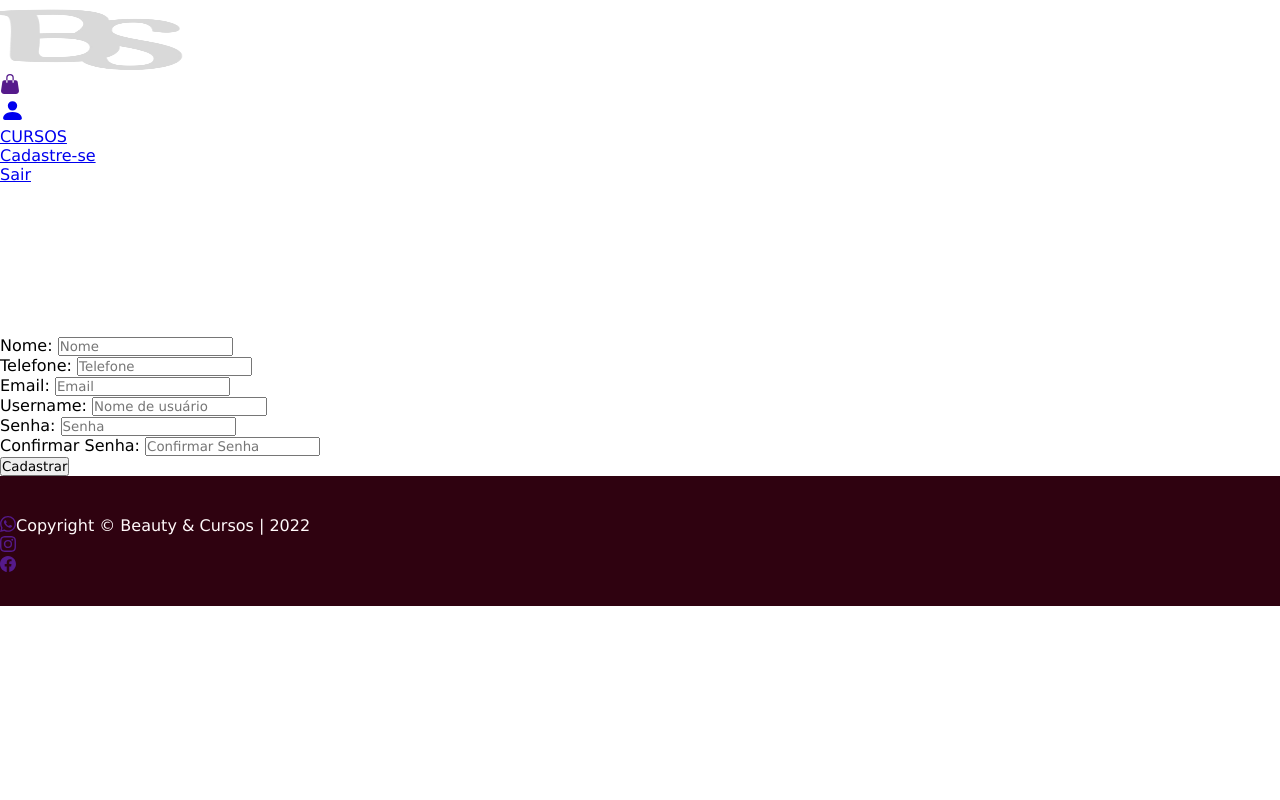
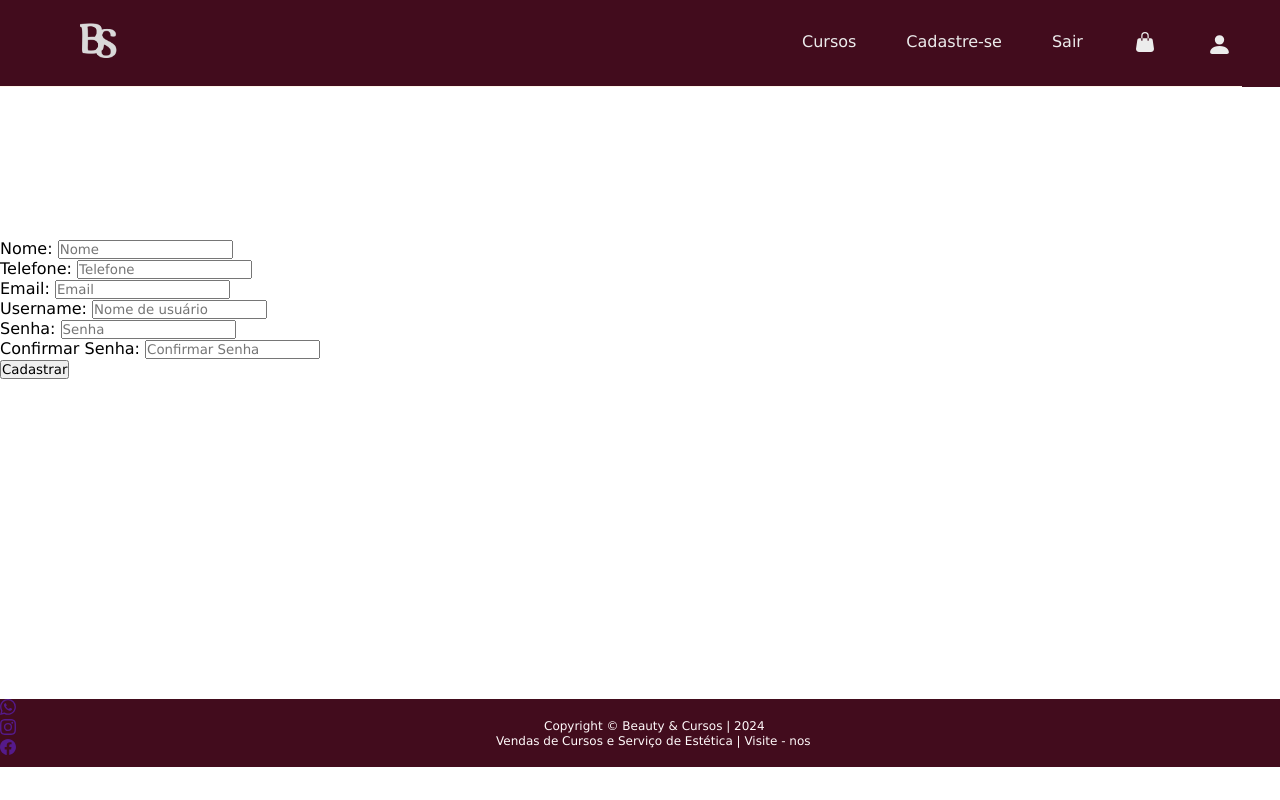
Before and after one commit to vangoncalves/BeautyStudio_django, a Django app: page /users/areacadastro/ in a window 1280 px wide. Run offline with Django 5.2, Linux system fonts and the light colour scheme.

Commit message:
css iniciado

```diff
--- a/BStudio/BStudios/static/css/home.css
+++ b/BStudio/BStudios/static/css/home.css
@@ -2,7 +2,7 @@
 @import url('https://fonts.googleapis.com/css2?family=Chivo+Mono:ital,wght@0,100..900;1,100..900&family=Dekko&family=Gruppo&display=swap');
 
 
-/* Css de todo o conteúdo do meio da pagina*/
+/* CSS de todo o conteúdo do meio da pagina*/
         main
         {
             background-color: #FFF9FA;
--- a/BStudio/BStudios/static/css/master.css
+++ b/BStudio/BStudios/static/css/master.css
@@ -1,5 +1,17 @@
 /*Este CSS ele altera somente o cabeçalho e o rodapé*/
+:root{
+    --vinhoprinci: #420c1d;
+    --vinho: #6f233f;
+    --vinhoclaro: #a0445d;
+    --marromleve: #cb5c64;
+    --vinhobb: #e490ba;
+    --vinhclaro: #eaa59f;
+    --brancovinho: #f4dadb;
+    --corhover: #eaa59f5b;
+    --fontwhite: #ececec;
 
+
+}
 * {
     margin: 0;
     padding: 0;
@@ -7,14 +19,128 @@
     font-family: Verdana, Geneva, Tahoma, sans-serif;
 }
 
+header {
+    display: flex;
+    background-color: var(--vinhoprinci);
+    width: 100%;
+    text-align: center;
+    margin-top:-1%;
+    height: 100px; /* Ajuste a altura conforme necessário */
+}
+.cabecalho {
+    display: flex;
+    justify-content: space-between;
+    padding: 15px 0 25px;
+    border-bottom: #FFF4E9 solid 1px;
+
+}
+.logo li a img{
+    margin-top: 1rem;
+    margin-left: 5rem;
+}
+.menu {
+    display: flex;
+    margin-top: 20px;
+}
+.menu li {
+    list-style: none;
+    margin-top: 10px;
+    gap: -10px;
+}
+.menu li a {
+    padding: 12px 10px;
+    text-align: center;
+    transition: background .3s;
+    margin-left: 2rem;
+    color: #ececec;
+    border-radius: 10px;
+    text-decoration: none;
+    margin-top: 155px;
+
+}
+
+.menu li a:hover {
+    background-color: #eaa59f5b;
+    border-radius: 10px;
+    color: #f4dadb;
+}
+
+.submenu {
+    display: flex;
+    flex-direction: column;
+    gap: 20px;
+}
+
+.submenu .acesso {
+    list-style: none;
+    padding: 0;
+}
+
+.submenu ul {
+    gap: 30px;
+    padding: 10px;
+    display: flex;
+    margin-top: 20px;
+    margin-left: 42rem;
+    list-style: none;
+
+}
+.submenu ul li {
+    position: relative;
+
+}
+
+.submenu ul li a {
+    display: inline-block;
+    padding: 10px;
+    transition: background .3s;
+    color: #ececec;
+    text-decoration: none;
+    border-radius: 10px;
+}
+
+.submenu li a:hover {
+    background-color: #eaa59f5b;
+    border-radius: 10px;
+    color: #f4dadb;
+}
+
+.submenu ul ul {
+    display: none;
+    position: absolute;
+    width: 150px;
+    left: 0;
+
+}
 
 
 
+.submenu ul ul li a {
+    display: block;
+}
+
 footer{
-    background-color: #2f0210;
-    text-align: center;
-    padding-top: 40px;
+    margin-top: 20rem;
+    width: 100%;
+    height: 68px;
+    flex-direction: column;
+    background-color: var(--vinhoprinci);
+    padding-top: 40px 40px;
     color: #FFF9FA;
-    padding-bottom: 30px;
     display:flex;
+
 }
+footer p{
+    font-size: 12px;
+    margin-top: -40px;
+    margin-left: 34rem;
+    justify-content: center;
+
+}
+.paranoia{
+    font-size: 12px;
+    margin-top: 1px;
+    margin-left: 31rem;
+    justify-content: center;
+
+}
--- a/BStudio/BStudios/templates/BStudios/master.html
+++ b/BStudio/BStudios/templates/BStudios/master.html
@@ -16,11 +16,18 @@
         <div class="cabecalho">
             <ul class="logo">
                 <li>
-                    <a href="">
-                        <img src="{% static 'img/logoc.png' %}" height="70" width="200" alt="Logo do Site beauty Studio">
+                    <a href="{% url 'index' %}">
+                        <img src="{% static 'img/logoc.png' %}" height="40" width="40" alt="Logo do Site beauty Studio">
                     </a>
                 </li>
             </ul>
+            <div class="submenu">
+                <ul class="acesso">
+                    <li><a href="{% url 'cursos' %}">Cursos</a></li>
+                    <li><a href="{% url 'areacadastro' %}">Cadastre-se</a></li>
+                    <li><a href="{% url 'logout' %}">Sair</a></li> <!--Precisa ser mudado para aparecer somente após o login-->
+                </ul>
+            </div>
             <ul class="menu">
               <li>
                 <a href="">
@@ -46,13 +53,6 @@
                   {% endif %}
               </li>
           </ul>
-            <div class="submenu">
-                <ul class="acesso">
-                    <li><a href="{% url 'cursos' %}">CURSOS</a></li>
-                    <li><a href="{% url 'areacadastro' %}">Cadastre-se</a></li>
-                    <li><a href="{% url 'logout' %}">Sair</a></li>
-                </ul>
-            </div>
         </div>
     </header>
     {% block content %}
@@ -60,17 +60,27 @@
     {% endblock %}
     <footer>
         <ul>
-            <li><a href=""><svg xmlns="http://www.w3.org/2000/svg" width="16" height="16" fill="currentColor" class="bi bi-whatsapp" viewBox="0 0 16 16">
+            <li>
+                <a href=""><svg xmlns="http://www.w3.org/2000/svg" width="16" height="16" fill="currentColor" class="bi bi-whatsapp" viewBox="0 0 16 16">
                     <path d="M13.601 2.326A7.85 7.85 0 0 0 7.994 0C3.627 0 .068 3.558.064 7.926c0 1.399.366 2.76 1.057 3.965L0 16l4.204-1.102a7.9 7.9 0 0 0 3.79.965h.004c4.368 0 7.926-3.558 7.93-7.93A7.9 7.9 0 0 0 13.6 2.326zM7.994 14.521a6.6 6.6 0 0 1-3.356-.92l-.24-.144-2.494.654.666-2.433-.156-.251a6.56 6.56 0 0 1-1.007-3.505c0-3.626 2.957-6.584 6.591-6.584a6.56 6.56 0 0 1 4.66 1.931 6.56 6.56 0 0 1 1.928 4.66c-.004 3.639-2.961 6.592-6.592 6.592m3.615-4.934c-.197-.099-1.17-.578-1.353-.646-.182-.065-.315-.099-.445.099-.133.197-.513.646-.627.775-.114.133-.232.148-.43.05-.197-.1-.836-.308-1.592-.985-.59-.525-.985-1.175-1.103-1.372-.114-.198-.011-.304.088-.403.087-.088.197-.232.296-.346.1-.114.133-.198.198-.33.065-.134.034-.248-.015-.347-.05-.099-.445-1.076-.612-1.47-.16-.389-.323-.335-.445-.34-.114-.007-.247-.007-.38-.007a.73.73 0 0 0-.529.247c-.182.198-.691.677-.691 1.654s.71 1.916.81 2.049c.098.133 1.394 2.132 3.383 2.992.47.205.84.326 1.129.418.475.152.904.129 1.246.08.38-.058 1.171-.48 1.338-.943.164-.464.164-.86.114-.943-.049-.084-.182-.133-.38-.232"/>
-              </svg></a></li>
-            <li><a href=""><svg xmlns="http://www.w3.org/2000/svg" width="16" height="16" fill="currentColor" class="bi bi-instagram" viewBox="0 0 16 16">
+                    </svg>
+                </a>
+            </li>
+            <li>
+                <a href=""><svg xmlns="http://www.w3.org/2000/svg" width="16" height="16" fill="currentColor" class="bi bi-instagram" viewBox="0 0 16 16">
                     <path d="M8 0C5.829 0 5.556.01 4.703.048 3.85.088 3.269.222 2.76.42a3.9 3.9 0 0 0-1.417.923A3.9 3.9 0 0 0 .42 2.76C.222 3.268.087 3.85.048 4.7.01 5.555 0 5.827 0 8.001c0 2.172.01 2.444.048 3.297.04.852.174 1.433.372 1.942.205.526.478.972.923 1.417.444.445.89.719 1.416.923.51.198 1.09.333 1.942.372C5.555 15.99 5.827 16 8 16s2.444-.01 3.298-.048c.851-.04 1.434-.174 1.943-.372a3.9 3.9 0 0 0 1.416-.923c.445-.445.718-.891.923-1.417.197-.509.332-1.09.372-1.942C15.99 10.445 16 10.173 16 8s-.01-2.445-.048-3.299c-.04-.851-.175-1.433-.372-1.941a3.9 3.9 0 0 0-.923-1.417A3.9 3.9 0 0 0 13.24.42c-.51-.198-1.092-.333-1.943-.372C10.443.01 10.172 0 7.998 0zm-.717 1.442h.718c2.136 0 2.389.007 3.232.046.78.035 1.204.166 1.486.275.373.145.64.319.92.599s.453.546.598.92c.11.281.24.705.275 1.485.039.843.047 1.096.047 3.231s-.008 2.389-.047 3.232c-.035.78-.166 1.203-.275 1.485a2.5 2.5 0 0 1-.599.919c-.28.28-.546.453-.92.598-.28.11-.704.24-1.485.276-.843.038-1.096.047-3.232.047s-2.39-.009-3.233-.047c-.78-.036-1.203-.166-1.485-.276a2.5 2.5 0 0 1-.92-.598 2.5 2.5 0 0 1-.6-.92c-.109-.281-.24-.705-.275-1.485-.038-.843-.046-1.096-.046-3.233s.008-2.388.046-3.231c.036-.78.166-1.204.276-1.486.145-.373.319-.64.599-.92s.546-.453.92-.598c.282-.11.705-.24 1.485-.276.738-.034 1.024-.044 2.515-.045zm4.988 1.328a.96.96 0 1 0 0 1.92.96.96 0 0 0 0-1.92m-4.27 1.122a4.109 4.109 0 1 0 0 8.217 4.109 4.109 0 0 0 0-8.217m0 1.441a2.667 2.667 0 1 1 0 5.334 2.667 2.667 0 0 1 0-5.334"/>
-              </svg></a></li>
-              <li><a href=""><svg xmlns="http://www.w3.org/2000/svg" width="16" height="16" fill="currentColor" class="bi bi-facebook" viewBox="0 0 16 16">
+                    </svg>
+                </a>
+            </li>
+            <li>
+                <a href=""><svg xmlns="http://www.w3.org/2000/svg" width="16" height="16" fill="currentColor" class="bi bi-facebook" viewBox="0 0 16 16">
                     <path d="M16 8.049c0-4.446-3.582-8.05-8-8.05C3.58 0-.002 3.603-.002 8.05c0 4.017 2.926 7.347 6.75 7.951v-5.625h-2.03V8.05H6.75V6.275c0-2.017 1.195-3.131 3.022-3.131.876 0 1.791.157 1.791.157v1.98h-1.009c-.993 0-1.303.621-1.303 1.258v1.51h2.218l-.354 2.326H9.25V16c3.824-.604 6.75-3.934 6.75-7.951"/>
-              </svg></a></li>
+                    </svg>
+                </a>
+            </li>
         </ul>
-        <p>Copyright © Beauty & Cursos | 2022</p>
+        <p>Copyright © Beauty & Cursos | 2024</p>
+        <p class="paranoia">Vendas de Cursos e Serviço de Estética | Visite - nos</p>
     </footer>
 </body>
 </html>
--- a/BStudio/BStudios/urls.py
+++ b/BStudio/BStudios/urls.py
@@ -22,7 +22,7 @@ urlpatterns = [
     path('delete_curso/<idCurso>', views.excluir_curso, name='excluir_curso'),
 
 
-    # Incluir as URLs do app 'users'
+    # Incluindo as URLs do app 'users'
     path('users/', include('users.urls')),
     path('login/', include('django.contrib.auth.urls')),
 
--- a/BStudio/users/views.py
+++ b/BStudio/users/views.py
@@ -13,7 +13,7 @@ def arealogin(request):
         user = authenticate(request, username=username, password=password)
         if user is not None:
             login(request, user)
-            return redirect('index')  #colocar a pagina que o user vai após login
+            return redirect('master.html')  #colocar a pagina que o user vai após login
         else:
             return render(request, 'arealogin.html', {'error': 'Credenciais inválidas'})
     return render(request, 'arealogin.html')
```
Lines whose indentation alone changed are shown as unchanged.
